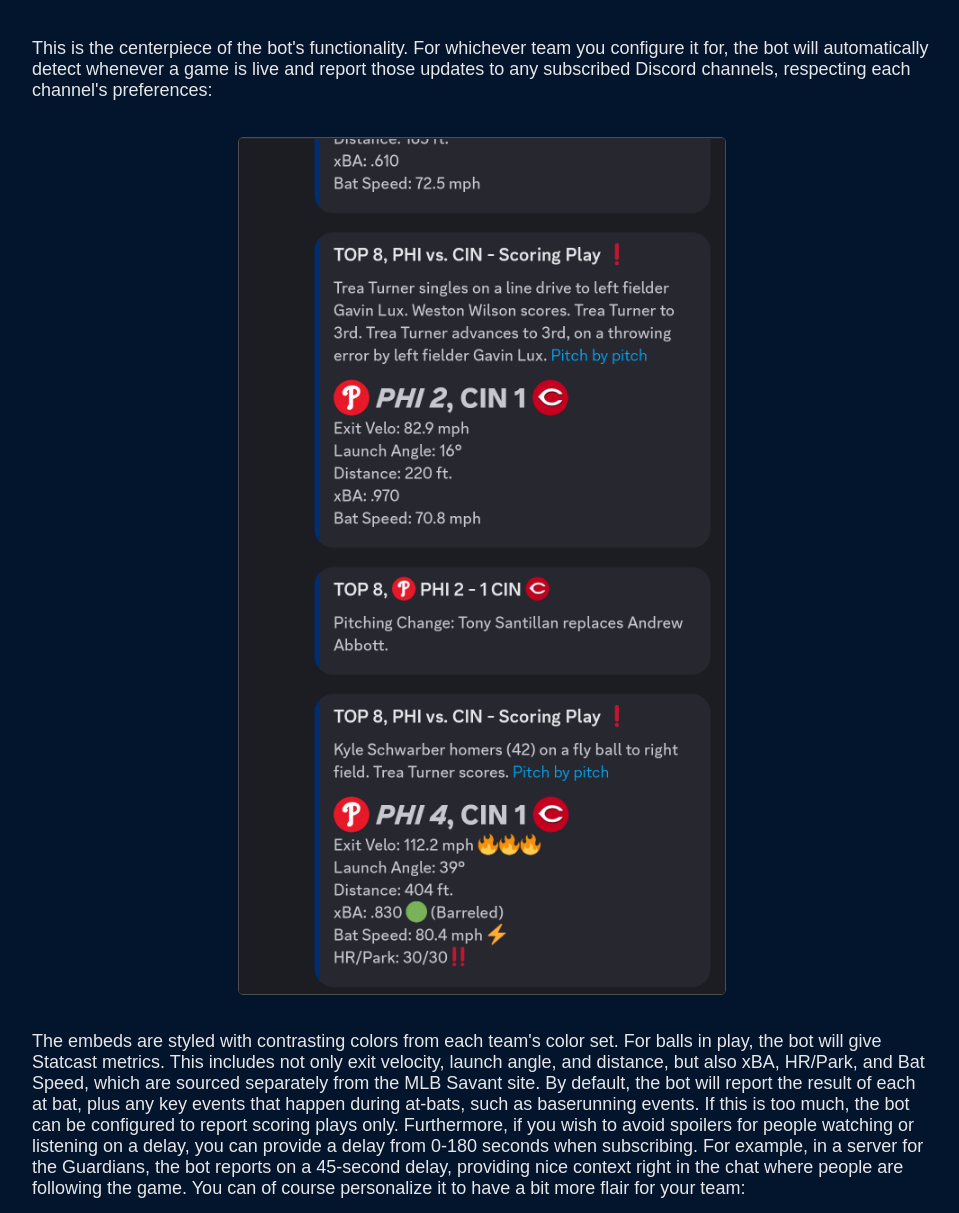
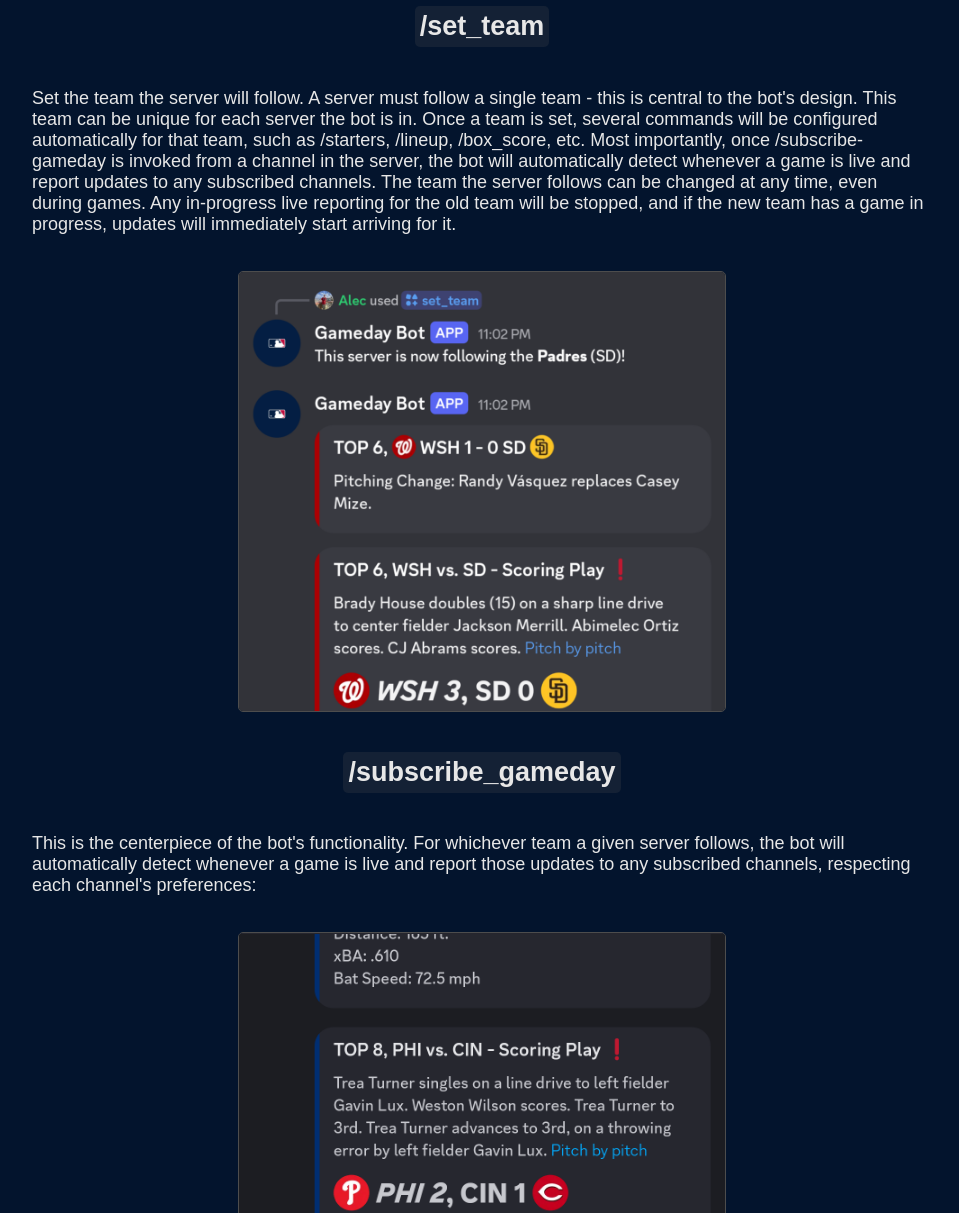
Before and after one commit to AlecM33/mlb-gameday-bot, a website: page docs/index.html in a window 1280 px wide. Shown: the part 787-2000 px from the top of the page, without its empty margins (158-1117 px from the left). Drawn offline with Linux system fonts and the light colour scheme.

Commit message:
github pages updates

```diff
--- a/docs/index.html
+++ b/docs/index.html
@@ -79,14 +79,16 @@
             <a href="https://github.com/AlecM33/mlb-gameday-bot">View on Github<img src="./images/github-mark.svg" alt="github logo"></a>
         </div>
         <p>
-            This bot and its author are not affiliated with the MLB. The bot uses the MLB Stats API, which is subject to
-            the notice posted at <a href="http://gdx.mlb.com/components/copyright.txt">http://gdx.mlb.com/components/copyright.txt</a>
+            A bot that integrates with the MLB API to follow a server's team of choice. This bot and its author are not affiliated
+            with the MLB. The bot uses the MLB Stats API, which is subject to the notice posted at
+            <a href="http://gdx.mlb.com/components/copyright.txt">http://gdx.mlb.com/components/copyright.txt</a>
         </p>
     </div>
     <nav id="toc" style="width:100%; max-width:27em; margin:1em 0; background:#0b1628; padding:10px; border-radius:6px;">
       <h2 style="margin:0 0 8px 0; font-size:1.05rem;">Jump to a command:</h2>
       <ul style="margin:0; padding-left:1.2em; line-height:1.6;">
-        <li><a href="#subscribe_gameday">/subscribe_gameday</a></li>
+        <li><a href="#set_team">/set_team</a> ⭐</li>
+        <li><a href="#subscribe_gameday">/subscribe_gameday</a> ⭐</li>
         <li><a href="#lineup">/lineup</a></li>
         <li><a href="#starters">/starters</a></li>
         <li><a href="#bullpen">/bullpen</a></li>
@@ -103,19 +105,32 @@
         <li><a href="#attendance">/attendance</a></li>
       </ul>
     </nav>
+    <h2 id="set_team" class="command-header">/set_team</h2>
+    <p>
+        Set the team the server will follow. A server must follow a single team - this is central to the bot's design. This team can be unique
+        for each server the bot is in. Once a team is set, several commands will be configured automatically for that team, such as /starters,
+        /lineup, /box_score, etc. Most importantly, once /subscribe-gameday is invoked from a channel in the server, the bot will automatically
+        detect whenever a game is live and report updates to any subscribed channels.
+
+        The team the server follows can be changed at any time, even during games. Any in-progress live reporting for the old team will be stopped,
+        and if the new team has a game in progress, updates will immediately start arriving for it.
+    </p>
+    <img class="bot-demo-img" alt="set team command" src="./images/screenshots/set_team.png"/>
     <h2 id="subscribe_gameday" class="command-header">/subscribe_gameday</h2>
-    <p>This is the centerpiece of the bot's functionality. For whichever team you configure it for, the bot will automatically detect
-        whenever a game is live and report those updates to any subscribed Discord channels, respecting each channel's preferences:</p>
+    <p>This is the centerpiece of the bot's functionality. For whichever team a given server follows, the bot will automatically detect
+        whenever a game is live and report those updates to any subscribed channels, respecting each channel's preferences:</p>
     <img class="bot-demo-img" alt="gameday reporting" src="./images/screenshots/gameday_feed.png"/>
     <p>
     The embeds are styled with contrasting colors from each team's color set. For balls in play, the bot will give Statcast metrics.
     This includes not only exit velocity, launch angle, and distance, but also xBA, HR/Park, and Bat Speed, which are sourced separately from the
-    MLB Savant site. By default, the bot will report the result of each at bat, plus any key events that happen during at-bats,
-    such as baserunning events. If this is too much, the bot can be configured to report scoring plays only. Furthermore, if you wish
-    to avoid spoilers for people watching or listening on a delay, you can provide a delay from 0-180 seconds when subscribing.
+    MLB Savant site (these extra Savant metrics can be toggled off as part of subscription preferences). By default, the bot will report the result
+    of each at bat, plus other key events like steals, pinch-hit substitutions, and pitching changes. If this is too much, the bot can be configured
+    to report scoring plays only. Furthermore, if you wish to avoid spoilers for people watching or listening on a delay, you can provide a delay from
+    0-180 seconds when subscribing.
 
-    For example, in a server for the Guardians, the bot reports on a 45-second delay, providing nice context right in the chat where people are following the game.
-    You can of course personalize it to have a bit more flair for your team:
+    For example, in a server for the Guardians, the bot reports on a 45-second delay, providing nice context right in the
+    chat where people are following the game. If you are maintaining your own copy of the bot, you could of course personalize
+    it to have a bit more flair for your team:
     </p>
     <img class="bot-demo-img" alt="personalized bot reporting" src="./images/screenshots/personalized_gameday_2.png"/>
     <h2 id="lineup" class="command-header">/lineup</h2>
--- a/modules/interaction-handlers.js
+++ b/modules/interaction-handlers.js
@@ -432,7 +432,7 @@ module.exports = {
         }
 
         await interaction.followUp({
-            content: `This server's default team is now **${matchingTeam.name}** (${matchingTeam.abbreviation}).`,
+            content: `This server is now following the **${matchingTeam.name}** (${matchingTeam.abbreviation})!`,
             ephemeral: false
         });
     },
```
Also changed, not shown: README.md, docs/images/screenshots/bullpen.png, docs/images/screenshots/set_team.png (added).
